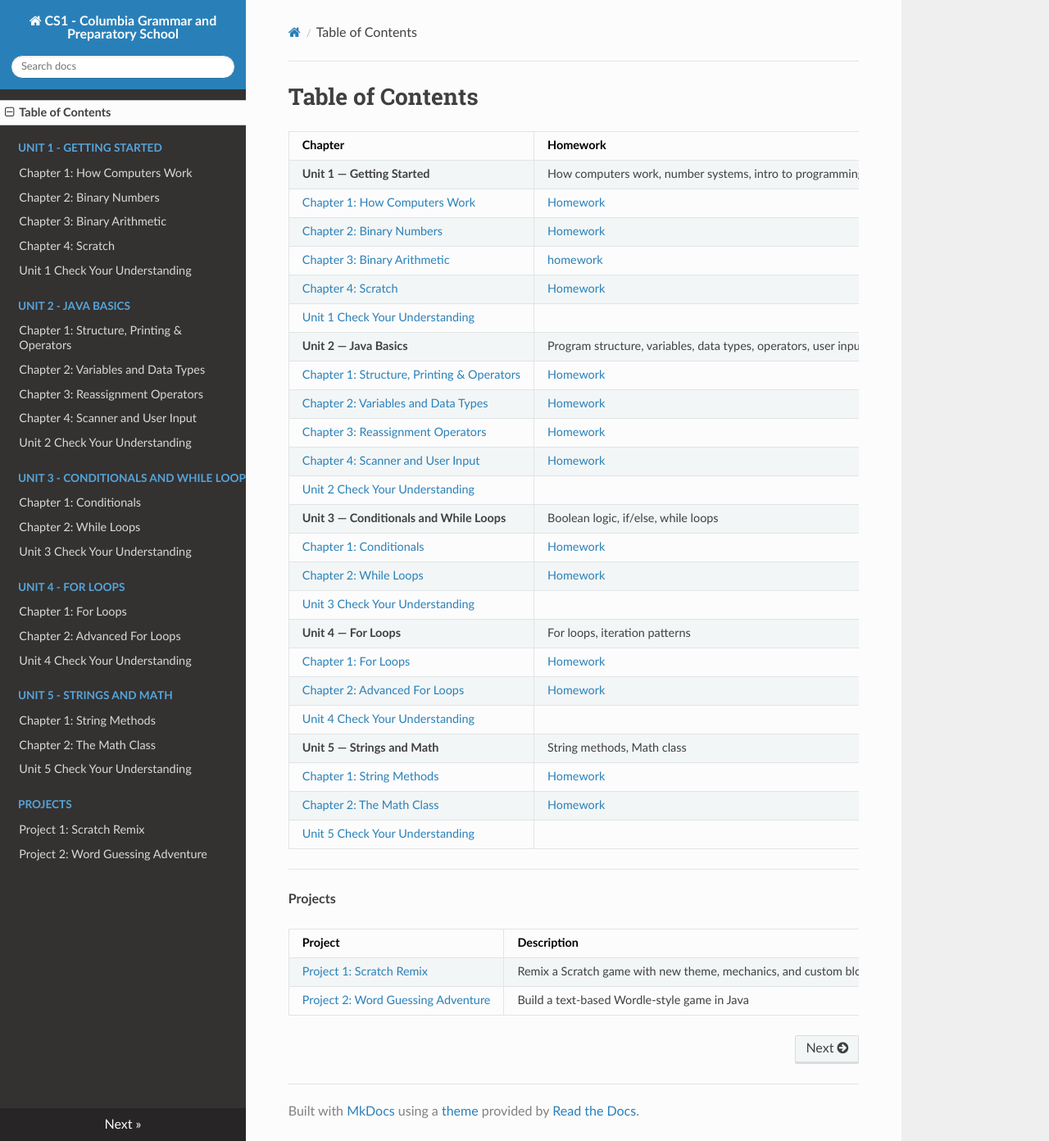
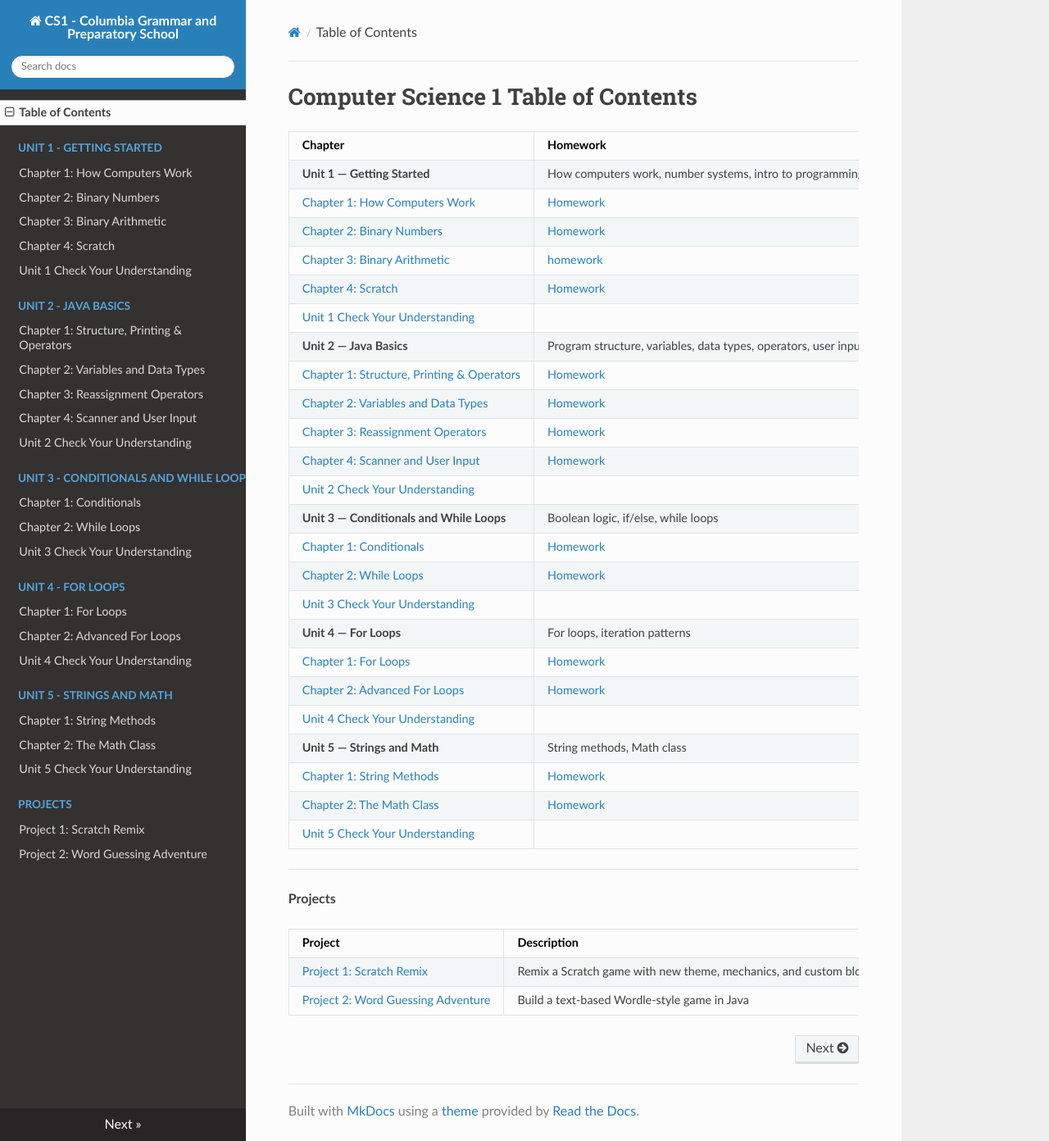
Before and after one commit to kjergens/cs1-site, an MkDocs documentation site: the page built from docs/index.md, in a window 1280 px wide and 1392 px high. Shown: the whole window at 82% size. Built offline with MkDocs 1.6.1, drawn with Linux system fonts in a browser that asks for light colours; nearby versions of some CDN libraries.

Commit message:
small edit

```diff
--- a/docs/index.md
+++ b/docs/index.md
@@ -1,4 +1,4 @@
-# Table of Contents
+# Computer Science 1 Table of Contents
 
 | Chapter | Homework |
 |---|---|
```
